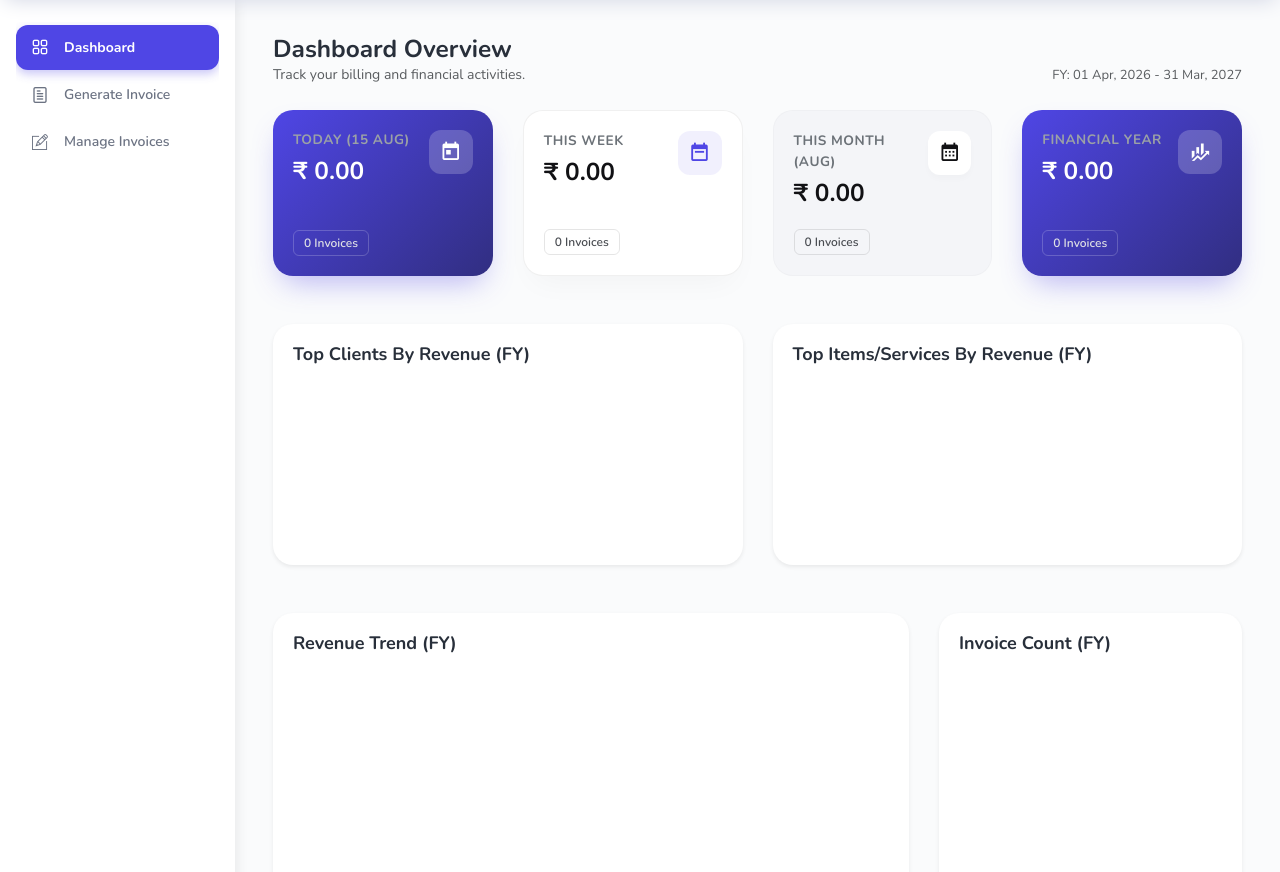
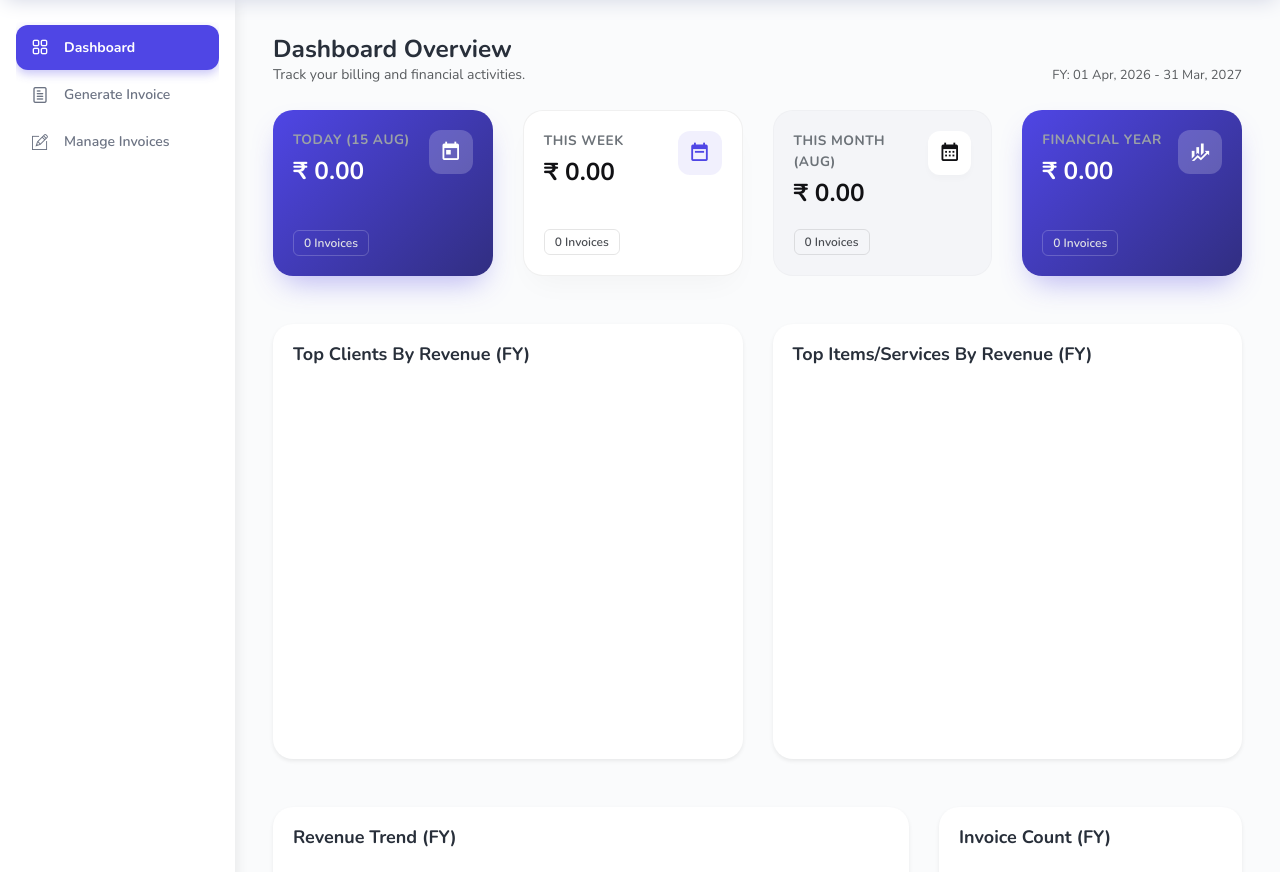
Before and after one commit to Elanchezhian2712/Bill-Dash, a Django app: page /dashboard/ in a window 1280 px wide. Shown: the part 61-933 px from the top of the page. Run offline with Django 5.2, Linux system fonts and the light colour scheme; the visitor is signed in with stand-in values (Sample User, id 1); data that the repository does not hold is empty; a map, chart or similar area stays blank; some libraries are stand-ins or nearby versions.

Commit message:
feat: create dashboard template with financial summary cards and analytic charts

```diff
--- a/core/templates/pages/dashboard/dashboard.html
+++ b/core/templates/pages/dashboard/dashboard.html
@@ -106,8 +106,8 @@
       <div class="card shadow-sm border-0">
         <div class="card-body">
           <p class="card-title fw-bold text-dark mb-4">Top Clients by Revenue (FY)</p>
-          <div class="d-flex justify-content-center">
-            <div style="width: 75%; max-width: 300px;">
+          <div class="w-100" style="overflow-x: auto;">
+            <div style="min-width: 500px; height: 350px; margin: 0 auto;">
               <canvas id="topClientsChart"></canvas>
             </div>
           </div>
@@ -118,8 +118,8 @@
       <div class="card shadow-sm border-0">
         <div class="card-body">
           <p class="card-title fw-bold text-dark mb-4">Top Items/Services by Revenue (FY)</p>
-          <div class="d-flex justify-content-center">
-            <div style="width: 75%; max-width: 300px;">
+          <div class="w-100" style="overflow-x: auto;">
+            <div style="min-width: 500px; height: 350px; margin: 0 auto;">
               <canvas id="topItemsChart"></canvas>
             </div>
           </div>
@@ -172,7 +172,7 @@
 
     const commonOptions = {
       responsive: true,
-      maintainAspectRatio: true,
+      maintainAspectRatio: false,
       cutout: '70%',
       animation: { animateScale: true, animateRotate: true },
       plugins: {
```
